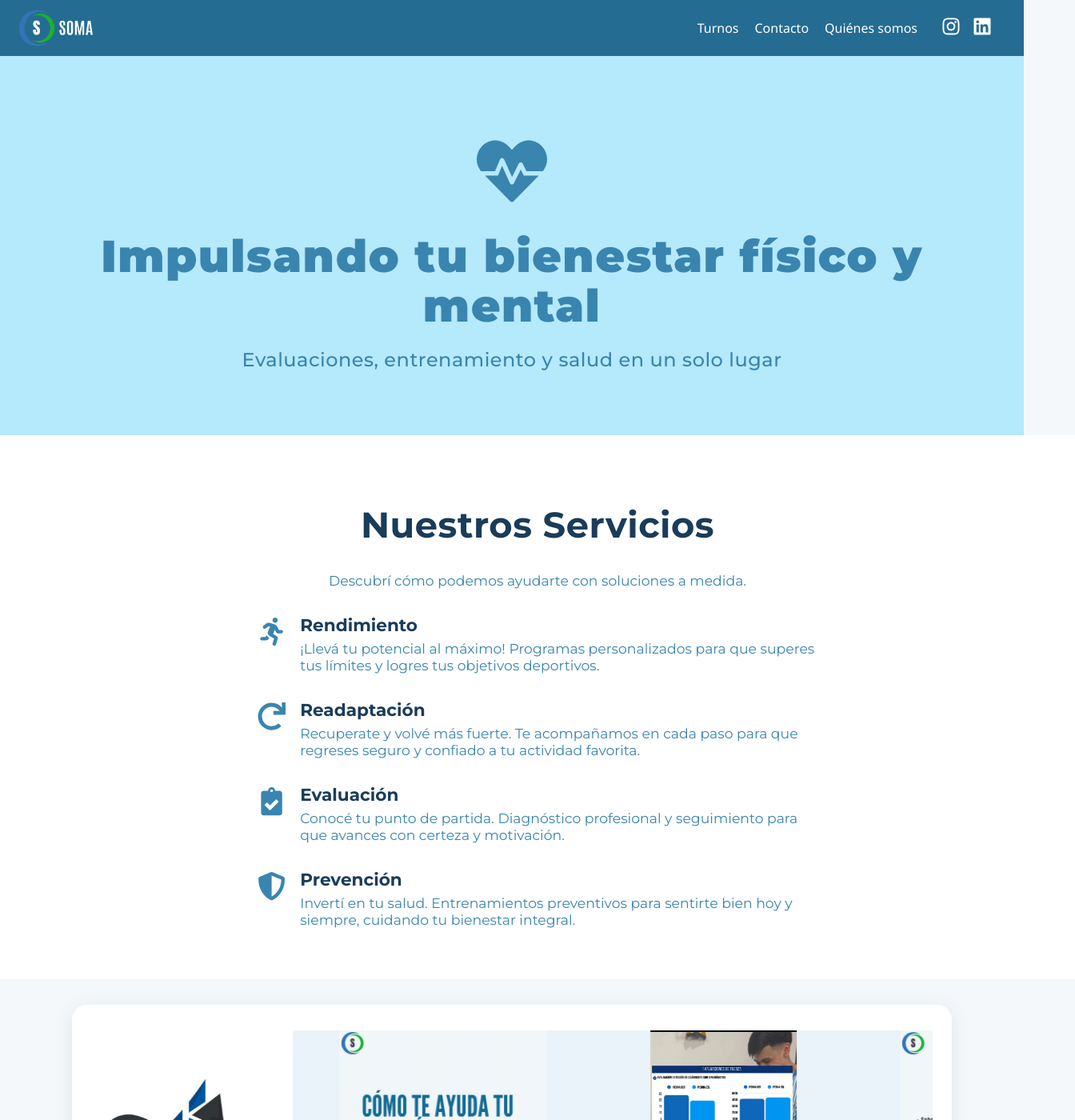
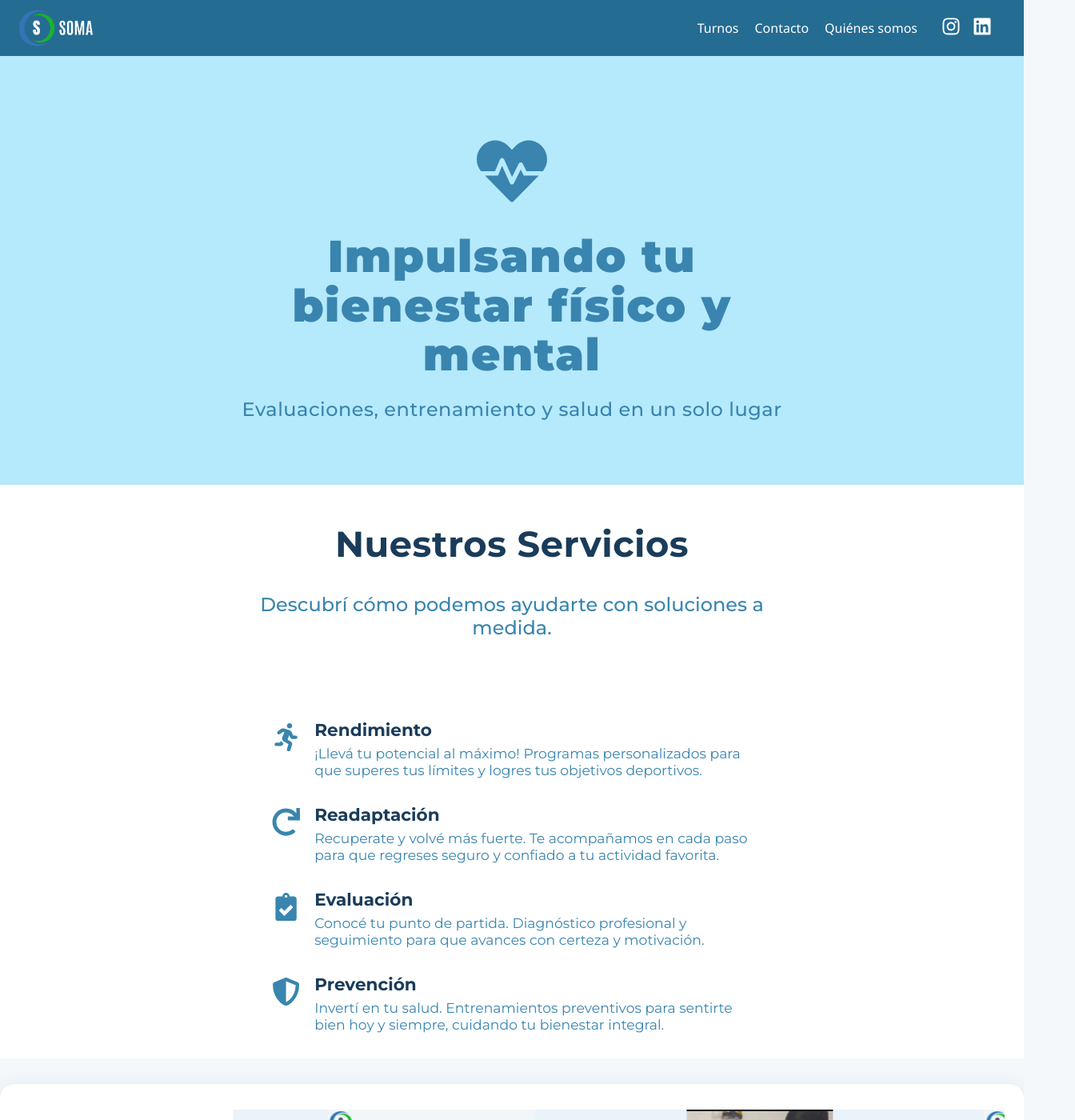
Before and after one commit to AdrianASambido/Consultorio_Veron, a React (Vite) app in the folder consultorio-veron/: page / in a window 1280 px wide. Shown: the top 1400 px of the page at 80% size, 1344 px wide, since content can reach past the window. Built offline with nearby package versions, Linux system fonts and the light colour scheme.

Commit message:
Mejora responsive

```diff
--- a/consultorio-veron/src/App.jsx
+++ b/consultorio-veron/src/App.jsx
@@ -18,14 +18,8 @@ const GlobalStyle = createGlobalStyle`
     margin: 0;
     font-family: 'Segoe UI', Arial, sans-serif;
     min-height: 100vh;
-    width: 100vw;
-    box-sizing: border-box;
-    /* Eliminar centrado global para evitar problemas de alineación */
-    /* display: flex;
-    flex-direction: column;
-    align-items: center;
-    justify-content: center; */
-    padding: 0;
+    width: 100%;
+    overflow-x: hidden;
   }
 `;
 /*modifica el logo */
@@ -34,8 +28,7 @@ const LogoBox = styled.div`
   justify-content: center;
   align-items: center;
   margin: 0 auto 18px auto;
-  width: 110%;
-  max-width: 1110px;
+  width: 100%;
   box-sizing: border-box;
 `;
 /*modifica el tamaño del logo */
@@ -46,7 +39,7 @@ const LogoImg = styled.img`
 `;
 /*modifica el contenedor principal de toda la app.*/
 const MainLayout = styled.div`
-  width: 100vw;
+  width: 100%;
   min-height: 100vh;
   display: flex;
   flex-direction: column;
@@ -61,9 +54,7 @@ const ContentBox = styled.div`
   padding: 0;
   margin-top: 0;
   margin-bottom: 0;
-  width: 100vw;
-  min-width: 100vw;
-  max-width: 100vw;
+  width: 100%;
   display: flex;
   flex-direction: column;
   align-items: center;
@@ -75,8 +66,6 @@ const SectionCard = styled.section`
   box-shadow: 0 4px 24px rgba(26,60,90,0.10);
   padding: 32px 24px;
   margin: 32px 0 0 0;
-  width: 90vw;
-  max-width: 1100px;
   box-sizing: border-box;
   @media (max-width: 768px) {
     padding: 18px 6vw;
@@ -108,8 +97,8 @@ const SideBar = styled.div`
 `;
 // Banner llamativo con gradiente y texto
 const Banner = styled.div`
-  width: 100vw;
-  min-width: 100vw;
+  width: 100%;
+  min-width: 0;
   margin: 0;
   padding: 100px 32px 80px 32px;
   box-sizing: border-box;
@@ -126,6 +115,14 @@ const Banner = styled.div`
   @media (max-width: 768px) {
     padding: 60px 16px 40px 16px;
   }
+`;
+const BannerContent = styled.div`
+  max-width: 700px;
+  margin: 0 auto;
+  width: 100%;
+  display: flex;
+  flex-direction: column;
+  align-items: center;
 `;
 const BannerIcon = styled(FaHeartbeat)`
   color: #3985AF;
@@ -158,7 +155,7 @@ const BannerSubtitle = styled.h2`
   }
 `;
 const FooterBar = styled.footer`
-  width: 100vw;
+  width: 100%;
   background: #3985AF;
   color: #fff;
   text-align: center;
@@ -174,9 +171,11 @@ function App() {
       <GlobalStyle />
       <HeaderInfo />
       <Banner>
-        <BannerIcon />
-        <BannerTitle>Impulsando tu bienestar físico y mental</BannerTitle>
-        <BannerSubtitle>Evaluaciones, entrenamiento y salud en un solo lugar</BannerSubtitle>
+        <BannerContent>
+          <BannerIcon />
+          <BannerTitle>Impulsando tu bienestar físico y mental</BannerTitle>
+          <BannerSubtitle>Evaluaciones, entrenamiento y salud en un solo lugar</BannerSubtitle>
+        </BannerContent>
       </Banner>
       <Services />
       <MainLayout>
--- a/consultorio-veron/src/components/Services.jsx
+++ b/consultorio-veron/src/components/Services.jsx
@@ -6,11 +6,11 @@ import { FaRunning, FaRedo, FaClipboardCheck, FaShieldAlt } from 'react-icons/fa
 const Section = styled.section`
   background: #fff;
   border-radius: 0;
-  padding: 48px 32px 32px 32px;
   margin: 0;
-  width: 100vw;
+  width: 100%;
   color: #3985AF;
   display: flex;
+  justify-content: center;
   flex-direction: column;
   align-items: center;
   box-shadow: none;
@@ -18,7 +18,8 @@ const Section = styled.section`
 
 const Title = styled.h2`
   color: #1a3c5a;
-  margin-bottom: 14px;
+  padding: 10px;
+  margin-bottom: 5px;
   text-align: center;
   font-size: 2.8rem;
   font-family: 'Montserrat', 'Segoe UI', Arial, sans-serif;
@@ -28,16 +29,17 @@ const Title = styled.h2`
 
 const Subtitle = styled.p`
   text-align: center;
-  margin-bottom: 32px;
-  font-size: 1.08rem;
+  margin-bottom: 100px;
+  font-size: 1.50rem;
   color: #3985AF;
   font-family: 'Montserrat', 'Segoe UI', Arial, sans-serif;
-  font-weight: 400;
+  font-weight: 450;
 `;
 
 const ServiceItem = styled.div`
   display: flex;
   align-items: flex-start;
+  padding: 0px 50px 0px 50px;
   gap: 18px;
   margin-bottom: 32px;
   max-width: 700px;
@@ -68,6 +70,12 @@ const ServiceDesc = styled.p`
   font-family: 'Montserrat', 'Segoe UI', Arial, sans-serif;
 `;
 
+const ServicesContent = styled.div`
+  max-width: 700px;
+  margin: 0 auto;
+  width: 100%;
+`;
+
 const services = [
   {
     title: 'Rendimiento',
@@ -93,6 +101,7 @@ const services = [
 
 const Services = () => (
   <Section>
+    <ServicesContent>
       <Title>Nuestros Servicios</Title>
       <Subtitle>Descubrí cómo podemos ayudarte con soluciones a medida.</Subtitle>
       {services.map((serv, idx) => (
@@ -104,6 +113,7 @@ const Services = () => (
           </ServiceText>
         </ServiceItem>
       ))}
+    </ServicesContent>
   </Section>
 );
 
```
Lines whose indentation alone changed are shown as unchanged.
